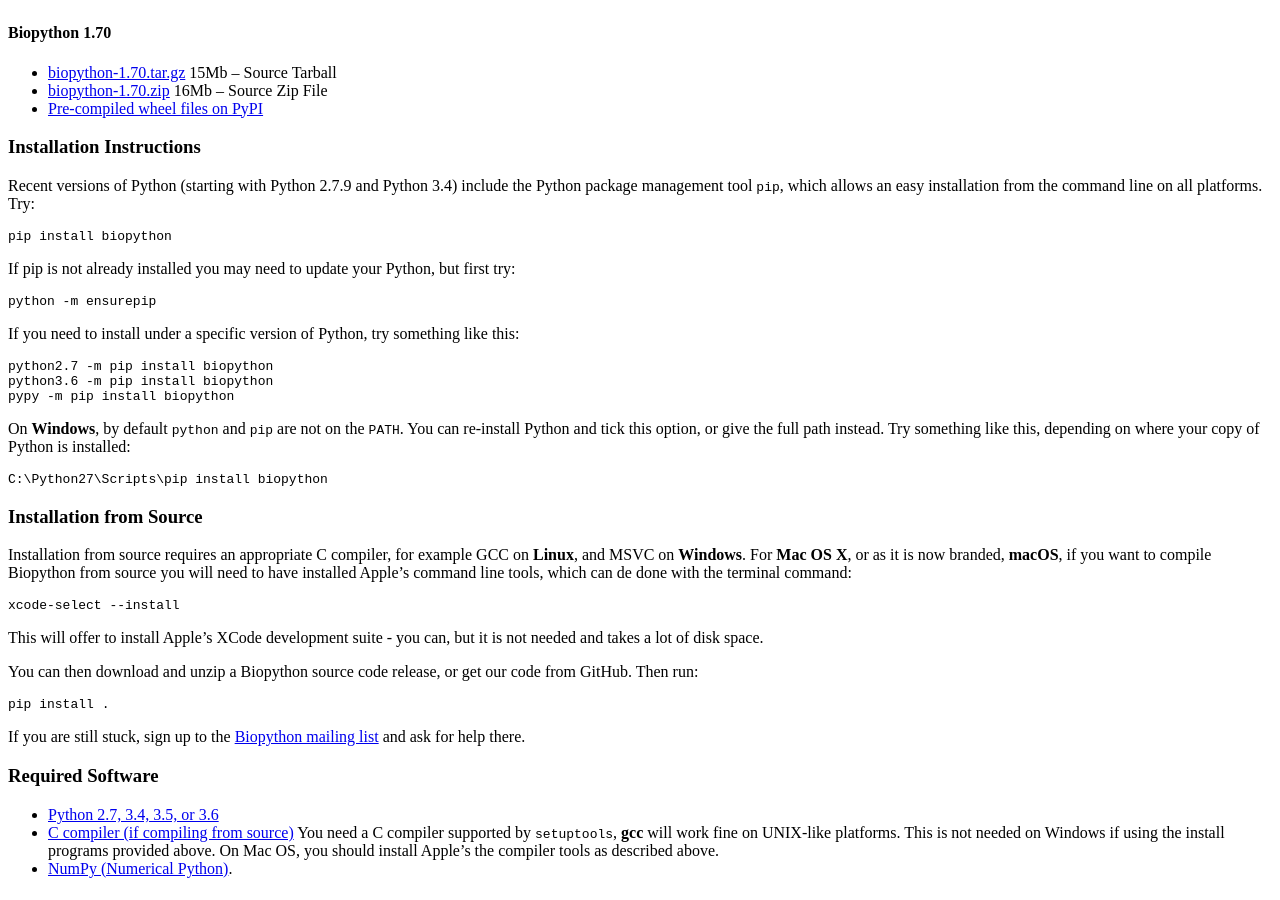
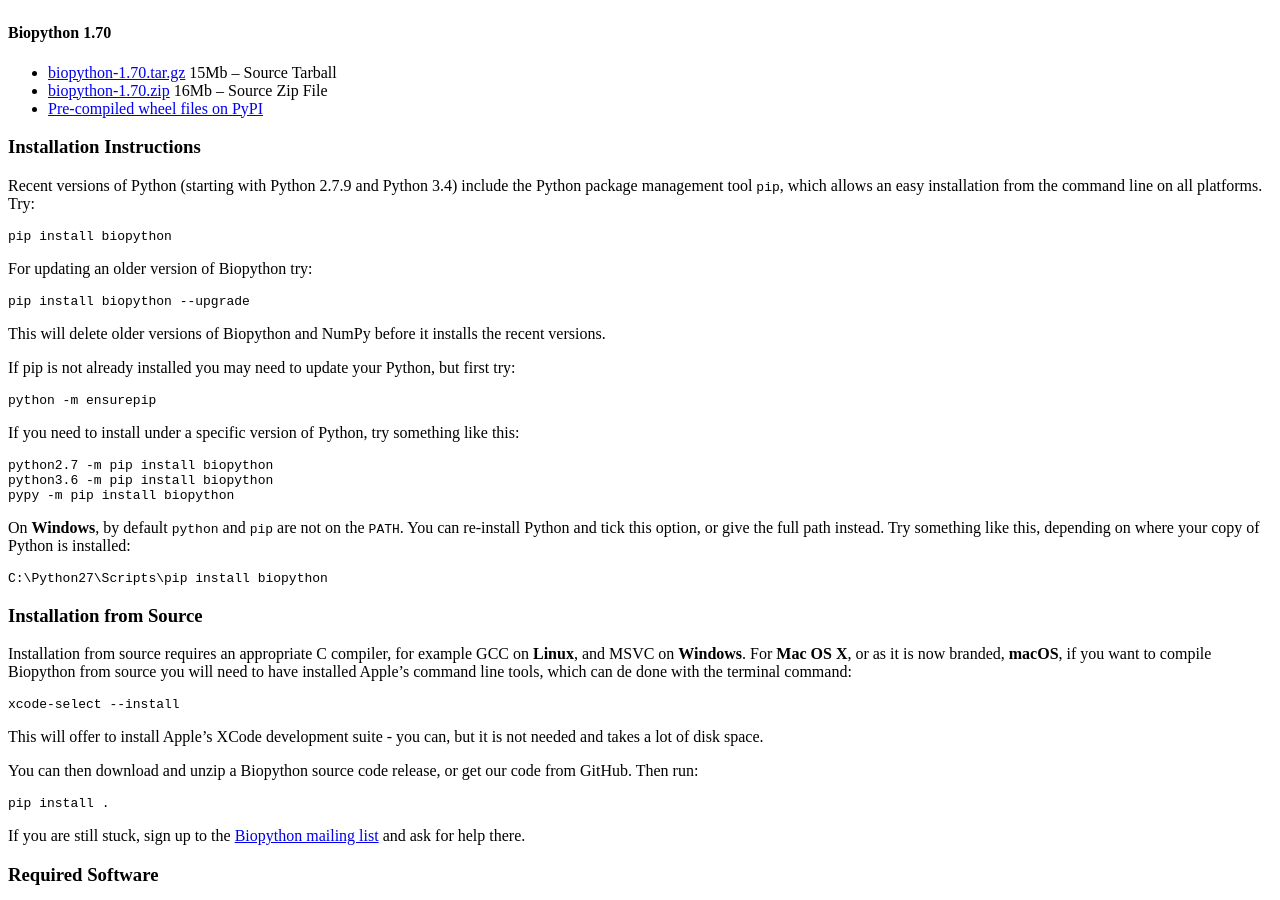
Before and after one commit to biopython/biopython.github.io, a Jekyll site: the page built from wiki/Download.md, in a window 1280 px wide and 900 px high, scrolled down 318 px. Built offline with Jekyll 4.4.1, drawn with Linux system fonts in a browser that asks for light colours.

````diff
--- a/wiki/Download.md
+++ b/wiki/Download.md
@@ -31,6 +31,15 @@ from the command line on all platforms. Try:
 ``` bash
 pip install biopython
 ```
+
+For updating an older version of Biopython try:
+
+``` bash
+pip install biopython --upgrade
+```
+
+This will delete older versions of Biopython and NumPy before it installs
+the recent versions.
 
 If pip is not already installed you may need to update your Python, but first try:
 
````
